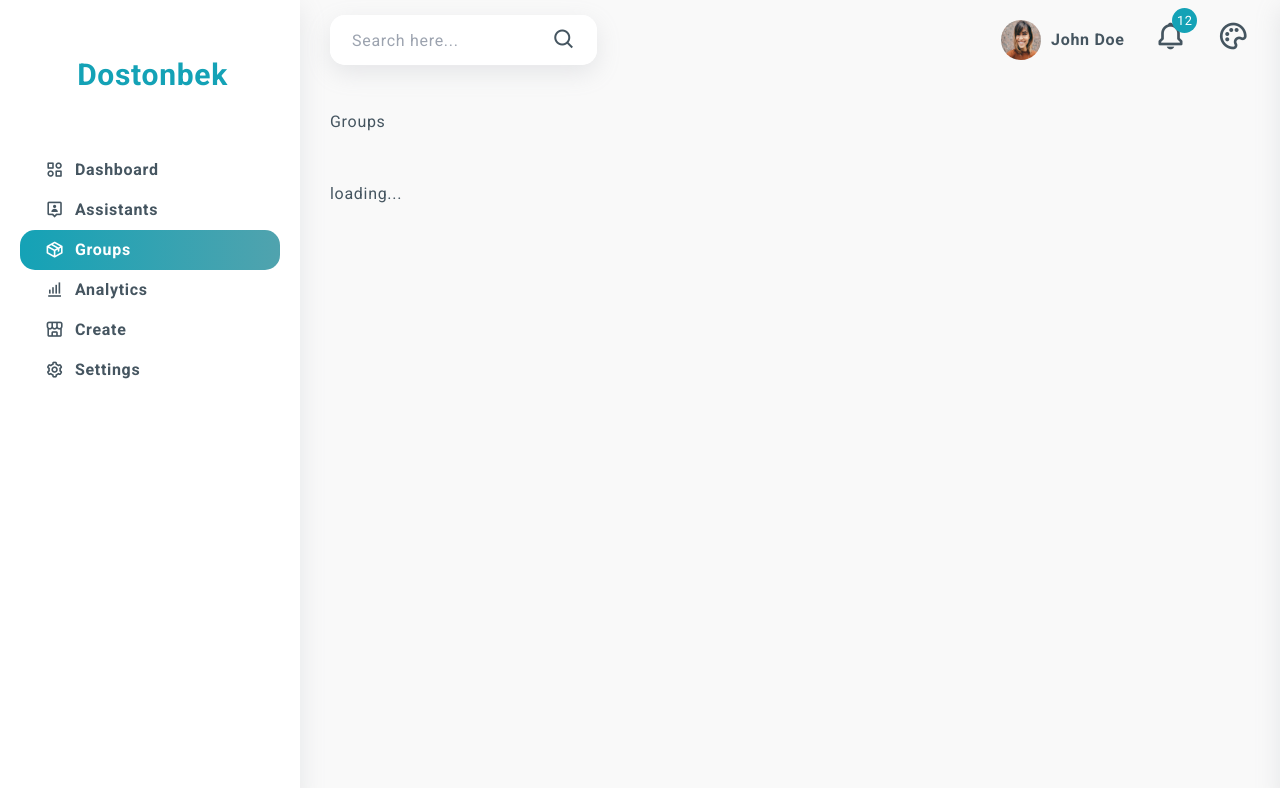
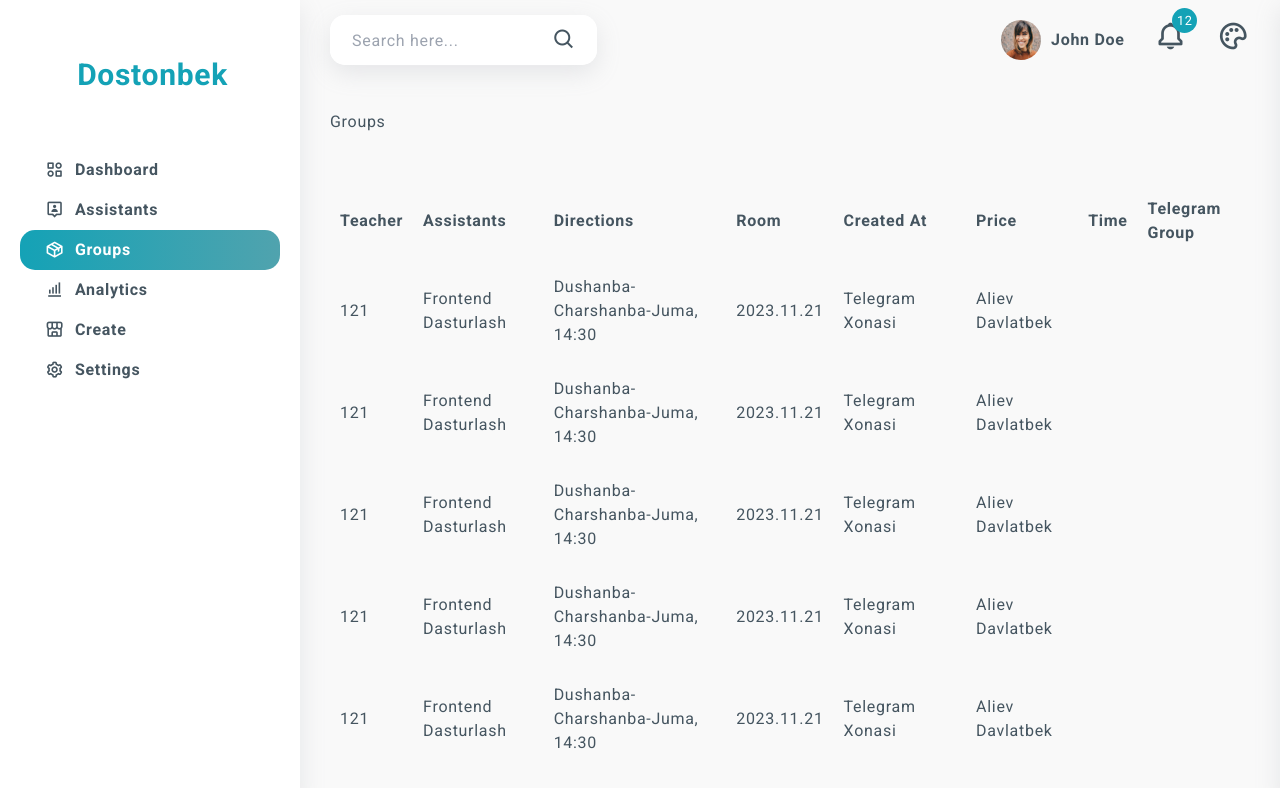
Before and after one commit to Safarmurod999/crm-dashboard, a React (Create React App) app: page /groups in a window 1280 px wide. Shown: the top 788 px of the page. Built offline with nearby package versions, Linux system fonts and the light colour scheme; no server answers.

Commit message:
Groups page finished

```diff
--- a/src/assets/commonData/group_list.json
+++ b/src/assets/commonData/group_list.json
@@ -1,5 +1,6 @@
 [
   {
+    "id":1,
     "groupNum":121,
     "yonalish":"frontend dasturlash",
     "daytime":"dushanba-charshanba-juma, 14:30",
@@ -10,6 +11,7 @@
 
   },
   {
+    "id":2,
     "groupNum":121,
     "yonalish":"frontend dasturlash",
     "daytime":"dushanba-charshanba-juma, 14:30",
@@ -20,6 +22,7 @@
 
   },
   {
+    "id":3,
     "groupNum":121,
     "yonalish":"frontend dasturlash",
     "daytime":"dushanba-charshanba-juma, 14:30",
@@ -30,6 +33,7 @@
 
   },
   {
+    "id":4,
     "groupNum":121,
     "yonalish":"frontend dasturlash",
     "daytime":"dushanba-charshanba-juma, 14:30",
@@ -40,6 +44,7 @@
 
   },
   {
+    "id":5,
     "groupNum":121,
     "yonalish":"frontend dasturlash",
     "daytime":"dushanba-charshanba-juma, 14:30",
@@ -50,12 +55,13 @@
 
   },
   {
+    "id":6,
     "groupNum":121,
     "yonalish":"frontend dasturlash",
     "daytime":"dushanba-charshanba-juma, 14:30",
     "createdDate":"2023.11.21",
     "img":"img",
-    "room":"telegram xonasi",
+    "room":"teleg10ram xonasi",
     "assistants":"Aliev Davlatbek"
 
   }
--- a/src/assets/styles/index.css
+++ b/src/assets/styles/index.css
@@ -356,7 +356,6 @@ ul {
   height: 358px;
   border-radius: 20px;
   border: 1px solid #000;
-  background-color: var(--color-gray, #F5F5F5);
   border: 1px solid grey;
   padding-left: 48px;
 }
@@ -407,7 +406,6 @@ ul {
   width: 100%;
   height: 907px;
   flex-shrink: 0;
-  background-color: var(--color-gray, #F5F5F5);
   border: 1px solid #F5F5F5;
   border-radius: 10px;
   padding: 10px;
@@ -418,7 +416,6 @@ ul {
 }
 
 .monthly {
-  color: #000;
   font-family: "Poppins", sans-serif;
   font-size: 26px;
   font-style: normal;
@@ -437,7 +434,6 @@ ul {
 }
 
 .penalty {
-  color: #000;
   font-family: "Poppins", sans-serif;
   font-size: 26px;
   font-style: normal;
@@ -448,7 +444,6 @@ ul {
 }
 
 .monthly_price {
-  color: #000;
   font-family: "Poppins", sans-serif;
   font-size: 26px;
   font-style: normal;
@@ -470,7 +465,6 @@ ul {
 }
 
 .advance {
-  color: #000;
   font-family: "Poppins", sans-serif;
   font-size: 26px;
   font-style: normal;
@@ -481,7 +475,6 @@ ul {
 }
 
 .bonus {
-  color: #000;
   font-family: "Poppins", sans-serif;
   font-size: 26px;
   font-style: normal;
@@ -496,7 +489,6 @@ ul {
   flex-wrap: wrap;
   margin-top: 50px;
   border: 1px solid #000;
-  background: #FFF;
   border-radius: 10px;
   padding: 10px;
 }
@@ -507,7 +499,6 @@ ul {
   margin-left: 5px;
   margin-bottom: 10px;
   /* Typograph */
-  color: #000;
   font-family: "Roboto", sans-serif;
   font-size: 20px;
   font-style: normal;
@@ -522,7 +513,6 @@ ul {
 }
 
 .advance_day {
-  color: #000;
   font-family: "Poppins", sans-serif;
   font-size: 26px;
   font-style: normal;
@@ -533,7 +523,6 @@ ul {
 }
 
 .penalty_day {
-  color: #000;
   font-family: "Poppins", sans-serif;
   font-size: 26px;
   font-style: normal;
@@ -544,7 +533,6 @@ ul {
 }
 
 .bonus_day {
-  color: #000;
   font-family: "Poppins", sans-serif;
   font-size: 26px;
   font-style: normal;
@@ -570,7 +558,6 @@ ul {
 }
 
 .p1AboutSelf {
-  color: #000;
   font-family: "Roboto", sans-serif;
   font-size: 20px;
   font-style: normal;
@@ -584,7 +571,6 @@ ul {
   width: 721px;
   height: 109px;
   flex-shrink: 0;
-  color: #000;
   font-family: "Roboto", sans-serif;
   font-size: 20px;
   font-style: normal;
@@ -599,7 +585,6 @@ ul {
 }
 
 .p1AboutFamily {
-  color: #000;
   font-family: "Roboto", sans-serif;
   font-size: 20px;
   font-style: normal;
@@ -613,7 +598,6 @@ ul {
   width: 721px;
   height: 109px;
   flex-shrink: 0;
-  color: #000;
   font-family: "Roboto", sans-serif;
   font-size: 20px;
   font-style: normal;
@@ -632,7 +616,6 @@ ul {
 
 .mini-card {
   width: 11%;
-  background-color: #fff;
   padding: 10px;
   margin: 5px;
 }
--- a/src/pages/Assistands.jsx
+++ b/src/pages/Assistands.jsx
@@ -1,4 +1,5 @@
 import React, { useState, useEffect } from "react";
+import { Link, Outlet } from "react-router-dom";
 
 const totalWorkers = 1000;
 const workersPerPage = 9;
@@ -30,11 +31,23 @@ const renderAssistantsTableHead = (item, index) => <th key={index}>{item}</th>;
 
 const renderAssistantsTableBody = (item) => (
   <tr key={item.id}>
-    <td>{item.name}</td>
-    <td>{item.country}</td>
-    <td>{item.lastname}</td>
-    <td>{item.email}</td>
-    <td>{item.phone}</td>
+    <td><Link to="/profile">{item.name}</Link></td>
+    <td>
+      <Link to="/profile">{item.country}</Link>
+    </td>
+    <td>
+      <Link to="/profile">{item.lastname}</Link>
+    </td>
+
+    <td>
+      <Link to="/profile">{item.email}</Link>
+
+    </td>
+
+    <td>
+      <Link to="/profile">{item.phone}</Link>
+    </td>
+    <Outlet />
   </tr>
 );
 
--- a/src/pages/Groups.jsx
+++ b/src/pages/Groups.jsx
@@ -1,62 +1,42 @@
 import React from "react";
+import { Link, Outlet } from "react-router-dom";
 import Table from "../components/Table/Table";
-import { UseAxios } from "../hooks/useAxios";
+import GroupList from '../assets/commonData/group_list.json';
+
 const renderGroupTableHead = (item, index) => <th key={index}>{item}</th>;
 
-const rendergroupTableBody = (item, index) => (
-  <tr key={index}>
-    <td>{item.teacher}</td>
-    <td>{item.assist_name} {item.assist_lastname} </td>
-    <td>{item.study_field_name}</td>
-    <td>{item.room}</td>
-    <td>{item.created_at}</td>
-    <td>{item.study_field_price}</td>
-    <td>{item.time}</td>
-    <td>{item.tg_groups}</td>
-
+const renderGroupTableBody = () => (
+  GroupList.map((group) => (
+    <tr key={group.id}>
+      <td><Link to="/assistants">{group.groupNum}</Link></td>
+      <td><Link to="/assistants">{group.yonalish}</Link></td>
+      <td><Link to="/assistants">{group.daytime}</Link></td>
+      <td><Link to="/assistants">{group.createdDate}</Link></td>
+      <td><Link to="/assistants">{group.room}</Link></td>
+      <td><Link to="/assistants">{group.assistants}</Link></td>
+      <Outlet />
     </tr>
+  ))
 );
 
-const groupheader = ['Teacher',  'Assistants','Directions',"room",'Created at', 'price', "time",'telegram group' ]
-
-
+const groupheader = ['Teacher', 'Assistants', 'Directions', 'Room', 'Created at', 'Price', 'Time', 'Telegram Group'];
 
 const Groups = () => {
-const [groups , setGroups] = React.useState([])
-
-
-  const getData = async () => {
-    const axios = UseAxios()
-    try {
-      const response = await axios({url:'/groups'})
-      // console.log(response.data.data);
-        setGroups(response.data.data)
-    } catch (error) {
-      console.log(error);
-    }
-  }
-
-  React.useEffect(() => {
-    getData()
-  }, [])
-
-
-
   return (
     <div>
       <h2>Groups</h2>
       <br /><br />
       {
-        groups.length > 0 ?
+        GroupList.length > 0 ?
           <Table
-        limit="5"
+            limit={5}
             headData={groupheader}
             renderHead={(item, index) => renderGroupTableHead(item, index)}
-        bodyData={groups}
-        renderBody={(item, index) => rendergroupTableBody(item, index)}
+            bodyData={GroupList}
+            renderBody={() => renderGroupTableBody()}
           />
           :
-        <h1>loading...</h1>
+          <h1>Loading...</h1>
       }
     </div>
   );
--- a/src/pages/Profile.jsx
+++ b/src/pages/Profile.jsx
@@ -31,9 +31,6 @@ export default function Profile() {
                         <p className="p2Account">Age: <strong>26</strong></p>
                         <p className="p3Account">Gender: <strong>Male</strong></p>
                         <a href="tel:+998998887766" className="PhoneNumberAccount">
-                            <svg width={30} style={{ marginBottom: "-10px" }} xmlns="http://www.w3.org/2000/svg" viewBox="0 0 24 24" id="call">
-                                <path d="M19.41,13c-.22,0-.45-.07-.67-.12a9.86,9.86,0,0,1-1.31-.39,2,2,0,0,0-2.48,1l-.22.46a13.17,13.17,0,0,1-2.67-2,13.17,13.17,0,0,1-2-2.67l.46-.21a2,2,0,0,0,1-2.48,10.47,10.47,0,0,1-.39-1.32c-.05-.22-.09-.45-.12-.67a3,3,0,0,0-3-2.49H5a3,3,0,0,0-2.24,1,3,3,0,0,0-.73,2.4,19.07,19.07,0,0,0,5.41,11,19.07,19.07,0,0,0,11,5.41,2.56,2.56,0,0,0,.39,0,3,3,0,0,0,2-.76,3,3,0,0,0,1-2.24v-3A3,3,0,0,0,19.41,13Zm.49,6a1,1,0,0,1-.33.74,1,1,0,0,1-.82.25,17.16,17.16,0,0,1-9.87-4.84A17.16,17.16,0,0,1,4,5.25a1,1,0,0,1,.25-.82A1,1,0,0,1,5,4.10h3a1,1,0,0,1,1,.78c0,.27,.09,.55,.15.82a11,11,0,0,0,.46,1.54l-1.4.66a1,1,0,0,0-.52.56,1,1,0,0,0,0,.76,14.49,14.49,0,0,0,7,7,1,1,0,0,0,.76,0,1,1,0,0,0,.56-.52l.63-1.4a12.41,12.41,0,0,0,1.58.46c,.26,.06,.54,.11,.81,.15a1,1,0,0,1,.78,1ZM14,2c-.23,0-.47,0-.70,0a1,1,0,0,0,.17,2L14,4a6,6,0,0,1,6,6c0,.18,0,.35,0,.53a1,1,0,0,0,.91,1.08h.08a1,1,0,0,0,1-.91c0-.23,0-.47,0-.70A8,8,0,0,0,14,2Zm2,8a1,1,0,0,0,2,0,4,4,0,0,0-4-4,1,1,0,0,0,0,2A2,2,0,0,1,16,10Z"></path>
-                            </svg>
                             +998998887766
                         </a>
                     </div>
```
Lines whose indentation alone changed are shown as unchanged.
